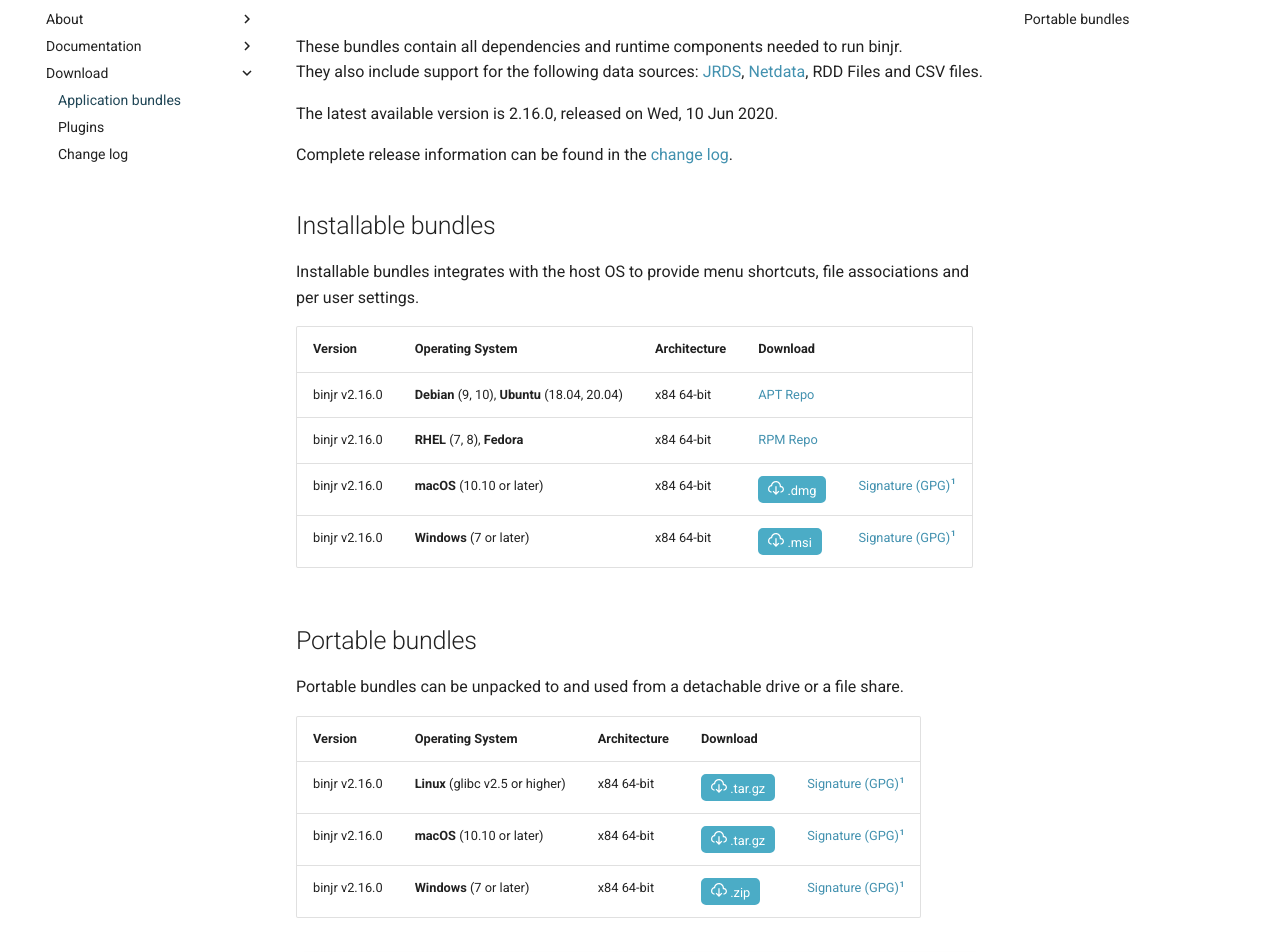
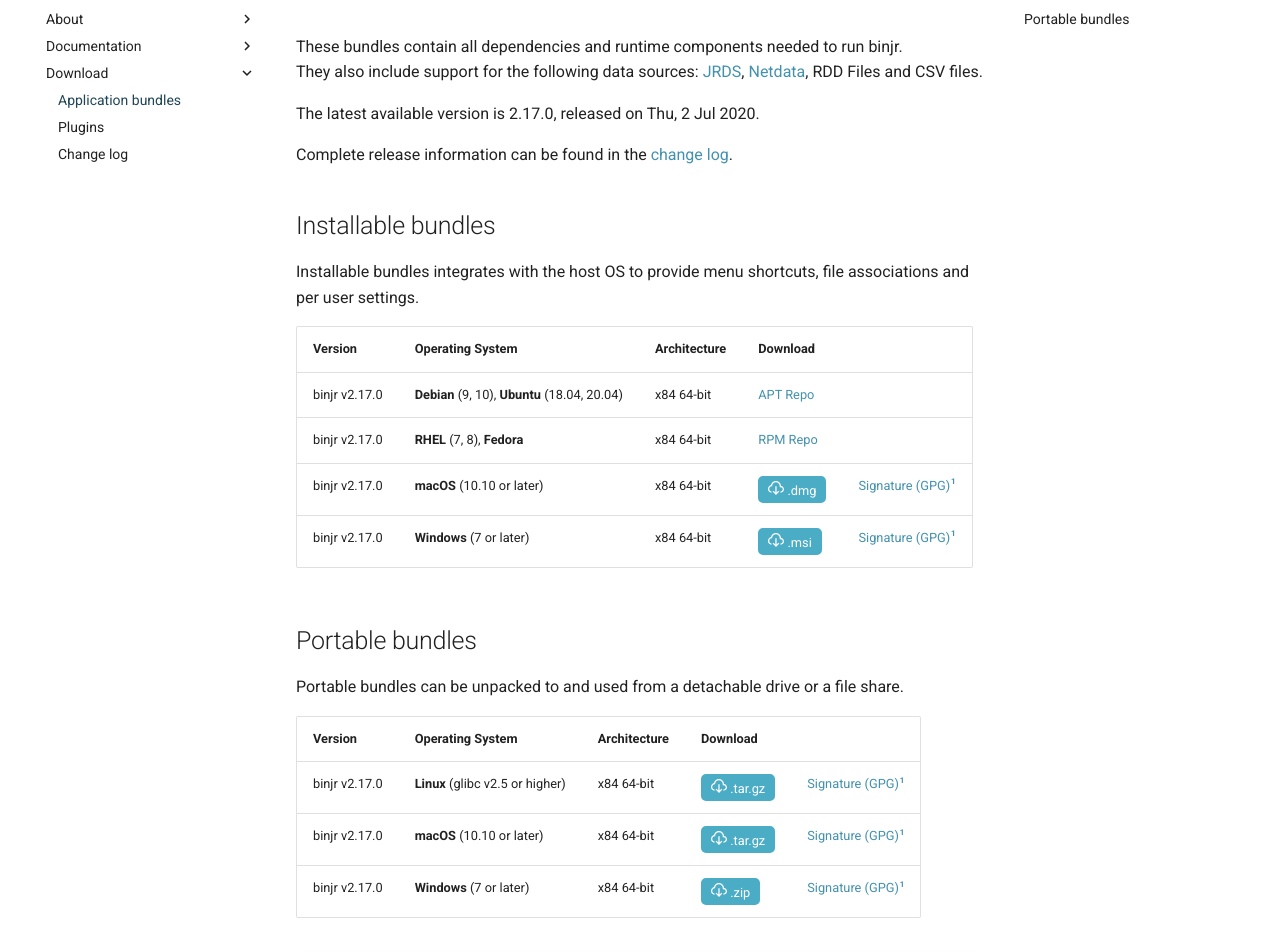
Before and after one commit to binjr/binjr.github.io, an MkDocs documentation site: the page built from docs/download/latest_release.md, in a window 1280 px wide and 1400 px high. Shown: the part 146-1098 px from the top of the window. Built offline with MkDocs 1.6.1 and Material for MkDocs 9.7.7, drawn with Linux system fonts in a browser that asks for light colours; comment, search, counter and statistics services are not loaded.

Commit message:
Release  v2.17.0

```diff
--- a/docs/download/latest_release.md
+++ b/docs/download/latest_release.md
@@ -4,7 +4,7 @@
 They also include support for the following data sources:
 [JRDS](https://github.com/fbacchella/jrds), [Netdata](https://www.netdata.cloud), RDD Files and CSV files.
 
-The latest available version is 2.16.0, released on Wed, 10 Jun 2020.
+The latest available version is 2.17.0, released on Thu, 2 Jul 2020.
 
 Complete release information can be found in the [change log](CHANGELOG.md).
 
@@ -35,10 +35,10 @@
 
 |Version     | Operating System       |  Architecture        |  Download  | |
 |----------|----------|----------|------|----|
-| binjr v2.16.0 | **Debian** (9, 10), **Ubuntu** (18.04, 20.04)| x84 64-bit | [APT Repo](https://repos.binjr.eu/apt) |   |
-| binjr v2.16.0 | **RHEL** (7, 8), **Fedora**| x84 64-bit | [RPM Repo](https://repos.binjr.eu/rpm) |   |
-| binjr v2.16.0 | **macOS** (10.10 or later)| x84 64-bit |  [<button ><img alt="" src="../../assets/images/download.svg"> .dmg</button>](https://github.com/binjr/binjr/releases/download/v2.16.0/binjr-2.16.0_mac-x86_64.dmg) | [Signature (GPG)](https://github.com/binjr/binjr/releases/download/v2.16.0/binjr-2.16.0_mac-x86_64.dmg.asc)[^1] |
-| binjr v2.16.0 | **Windows** (7 or later)| x84 64-bit | [<button><img alt="" src="../../assets/images/download.svg"> .msi</button>](https://github.com/binjr/binjr/releases/download/v2.16.0/binjr-2.16.0_windows-amd64.msi) | [Signature (GPG)](https://github.com/binjr/binjr/releases/download/v2.16.0/binjr-2.16.0_windows-amd64.msi.asc)[^1] |
+| binjr v2.17.0 | **Debian** (9, 10), **Ubuntu** (18.04, 20.04)| x84 64-bit | [APT Repo](https://repos.binjr.eu/apt) |   |
+| binjr v2.17.0 | **RHEL** (7, 8), **Fedora**| x84 64-bit | [RPM Repo](https://repos.binjr.eu/rpm) |   |
+| binjr v2.17.0 | **macOS** (10.10 or later)| x84 64-bit |  [<button ><img alt="" src="../../assets/images/download.svg"> .dmg</button>](https://github.com/binjr/binjr/releases/download/v2.17.0/binjr-2.17.0_mac-x86_64.dmg) | [Signature (GPG)](https://github.com/binjr/binjr/releases/download/v2.17.0/binjr-2.17.0_mac-x86_64.dmg.asc)[^1] |
+| binjr v2.17.0 | **Windows** (7 or later)| x84 64-bit | [<button><img alt="" src="../../assets/images/download.svg"> .msi</button>](https://github.com/binjr/binjr/releases/download/v2.17.0/binjr-2.17.0_windows-amd64.msi) | [Signature (GPG)](https://github.com/binjr/binjr/releases/download/v2.17.0/binjr-2.17.0_windows-amd64.msi.asc)[^1] |
 
 ## Portable bundles
 
@@ -46,9 +46,9 @@
 
 |Version     | Operating System       |  Architecture        |  Download  | |
 |----------|----------|----------|------|----|
-| binjr v2.16.0 | **Linux** (glibc v2.5 or higher)| x84 64-bit | [<button ><img alt="" src="../../assets/images/download.svg"> .tar.gz</button>](https://github.com/binjr/binjr/releases/download/v2.16.0/binjr-2.16.0_linux-amd64.tar.gz)| [Signature (GPG)](https://github.com/binjr/binjr/releases/download/v2.16.0/binjr-2.16.0_linux-amd64.tar.gz.asc)[^1]  |
-| binjr v2.16.0 | **macOS** (10.10 or later)| x84 64-bit | [<button ><img alt="" src="../../assets/images/download.svg"> .tar.gz</button>](https://github.com/binjr/binjr/releases/download/v2.16.0/binjr-2.16.0_mac-x86_64.tar.gz) | [Signature (GPG)](https://github.com/binjr/binjr/releases/download/v2.16.0/binjr-2.16.0_mac-x86_64.tar.gz.asc)[^1] |
-| binjr v2.16.0 | **Windows** (7 or later)| x84 64-bit | [<button><img alt="" src="../../assets/images/download.svg"> .zip</button>](https://github.com/binjr/binjr/releases/download/v2.16.0/binjr-2.16.0_windows-amd64.zip)  | [Signature (GPG)](https://github.com/binjr/binjr/releases/download/v2.16.0/binjr-2.16.0_windows-amd64.zip.asc)[^1] |
+| binjr v2.17.0 | **Linux** (glibc v2.5 or higher)| x84 64-bit | [<button ><img alt="" src="../../assets/images/download.svg"> .tar.gz</button>](https://github.com/binjr/binjr/releases/download/v2.17.0/binjr-2.17.0_linux-amd64.tar.gz)| [Signature (GPG)](https://github.com/binjr/binjr/releases/download/v2.17.0/binjr-2.17.0_linux-amd64.tar.gz.asc)[^1]  |
+| binjr v2.17.0 | **macOS** (10.10 or later)| x84 64-bit | [<button ><img alt="" src="../../assets/images/download.svg"> .tar.gz</button>](https://github.com/binjr/binjr/releases/download/v2.17.0/binjr-2.17.0_mac-x86_64.tar.gz) | [Signature (GPG)](https://github.com/binjr/binjr/releases/download/v2.17.0/binjr-2.17.0_mac-x86_64.tar.gz.asc)[^1] |
+| binjr v2.17.0 | **Windows** (7 or later)| x84 64-bit | [<button><img alt="" src="../../assets/images/download.svg"> .zip</button>](https://github.com/binjr/binjr/releases/download/v2.17.0/binjr-2.17.0_windows-amd64.zip)  | [Signature (GPG)](https://github.com/binjr/binjr/releases/download/v2.17.0/binjr-2.17.0_windows-amd64.zip.asc)[^1] |
 
 [^1]: [How to verify the integrity of the downloaded file?](/documentation/verify-signature/)
 
```
Also changed, not shown: docs/download/CHANGELOG.md (+7 -1 lines), 1 other file.
